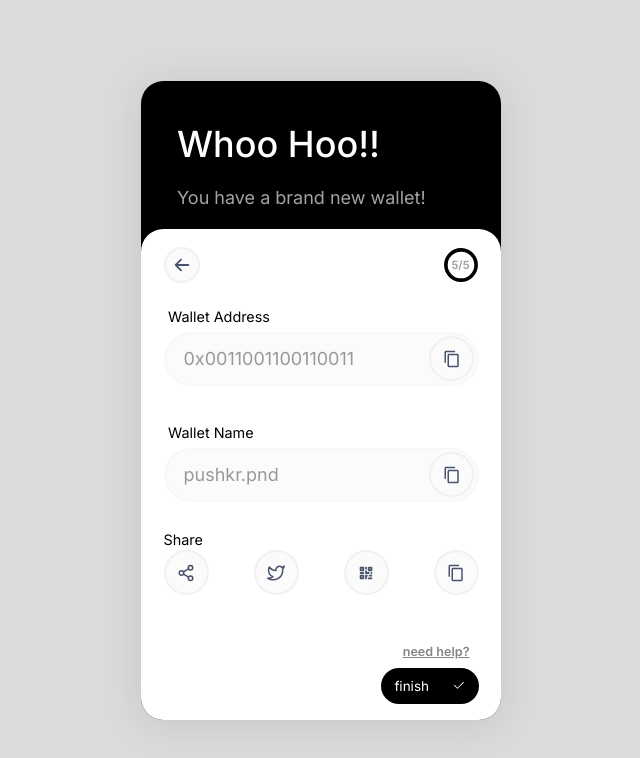
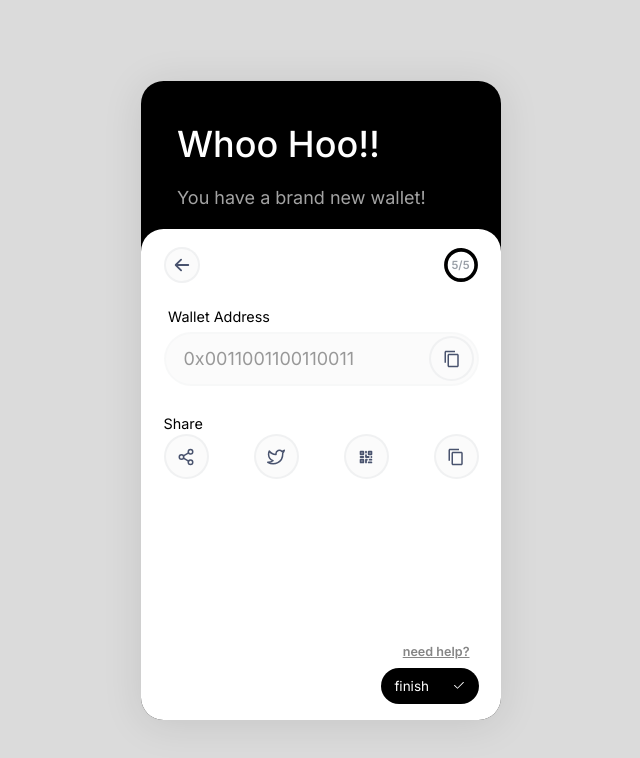
Before and after one commit to dark-circles-2022/panda-wallet, a React (Create React App) app: page /recover/2 in a window 1280 px wide. Shown: the top 758 px of the page, without its empty margins (319-959 px from the left). Built offline with nearby package versions, Linux system fonts and the light colour scheme.

Commit message:
Update WooHoo.tsx

```diff
--- a/src/screens/onboarding/WooHoo.tsx
+++ b/src/screens/onboarding/WooHoo.tsx
@@ -26,10 +26,10 @@ const WooHoo = () => {
           label={'Wallet Address'}
           value={'0x0011001100110011'}
         />
-        <UserInfo
+        {/* <UserInfo
           label={'Wallet Name'}
           value={'pushkr.pnd'}
-        />
+        /> */}
         <Socials />
       </Flex>
     </OnboardingLayout>
```
